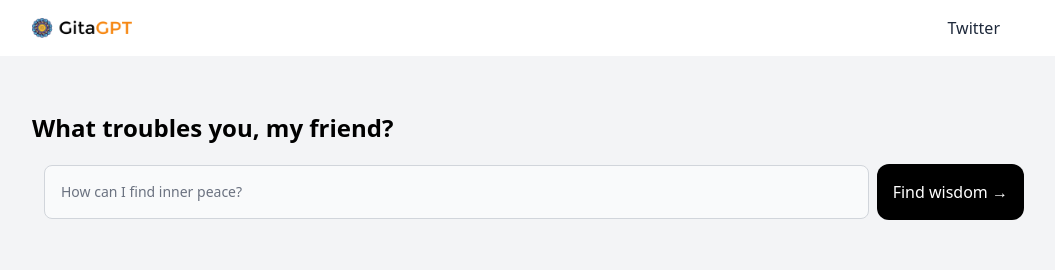
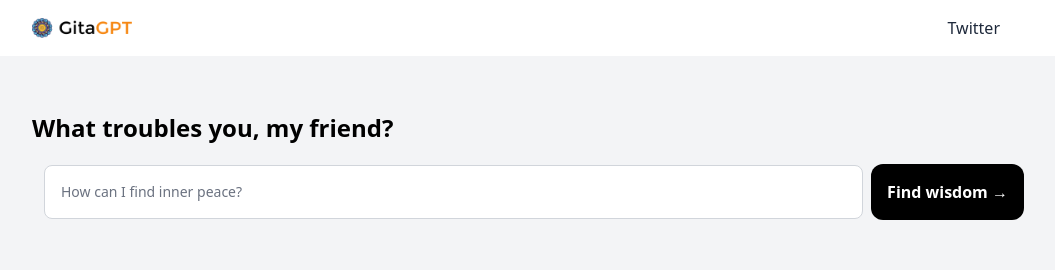
Before and after one commit to vxsahu/gitagpt, a Next.js app: page / in a window 1280 px wide. Shown: the top 270 px of the page, without its empty margins (112-1167 px from the left). Built offline with nearby package versions, Linux system fonts and the light colour scheme.

Commit message:
Update index.tsx

```diff
--- a/pages/index.tsx
+++ b/pages/index.tsx
@@ -56,7 +56,7 @@ const Home: NextPage = () => {
         },
       });
       setLoading(false);
-      alert(`Vatas! It seems that you have exceeded your quota. But don't you worry my friend! Just take a deep breath and give it a minute. Everything will be alright!`);
+      alert(`Friend! It seems that you have exceeded your quota. But don't you worry my friend! Just take a deep breath and give it a minute. Everything will be alright!`);
       return;
     }
 
@@ -118,12 +118,12 @@ const Home: NextPage = () => {
       generateGita(e);
     }
   }}
-  className="block w-full p-4 text-sm text-gray-900 border border-gray-300 rounded-lg bg-gray-50 focus:ring-gray-500 focus:border-gray-500 mr-2"
+  className="block w-full p-4 text-sm text-gray-900 border border-gray-300 rounded-lg bg-white focus:ring-gray-500 focus:border-gray-500 mr-2"
   placeholder="How can I find inner peace?"
 />
           {!loading && (
             <button
-              className="bg-black rounded-xl text-white font-base p-4 hover:bg-black/80 w-half flex-none flex"
+              className="bg-black rounded-xl text-white font-bold p-4 hover:bg-black/80 w-half flex-none flex"
               onClick={(e) => generateGita(e)}
             >
               Find wisdom &rarr;
```
